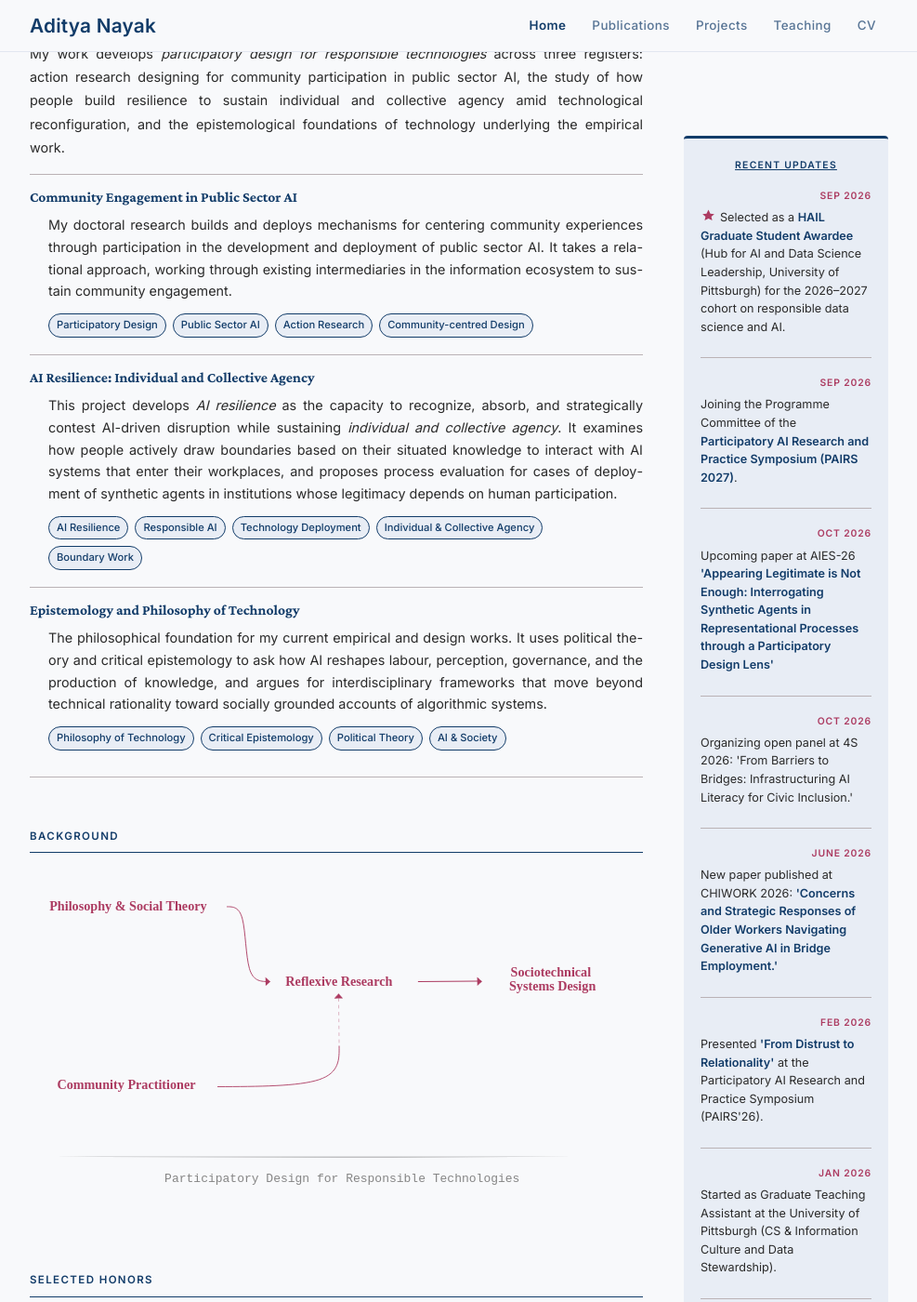
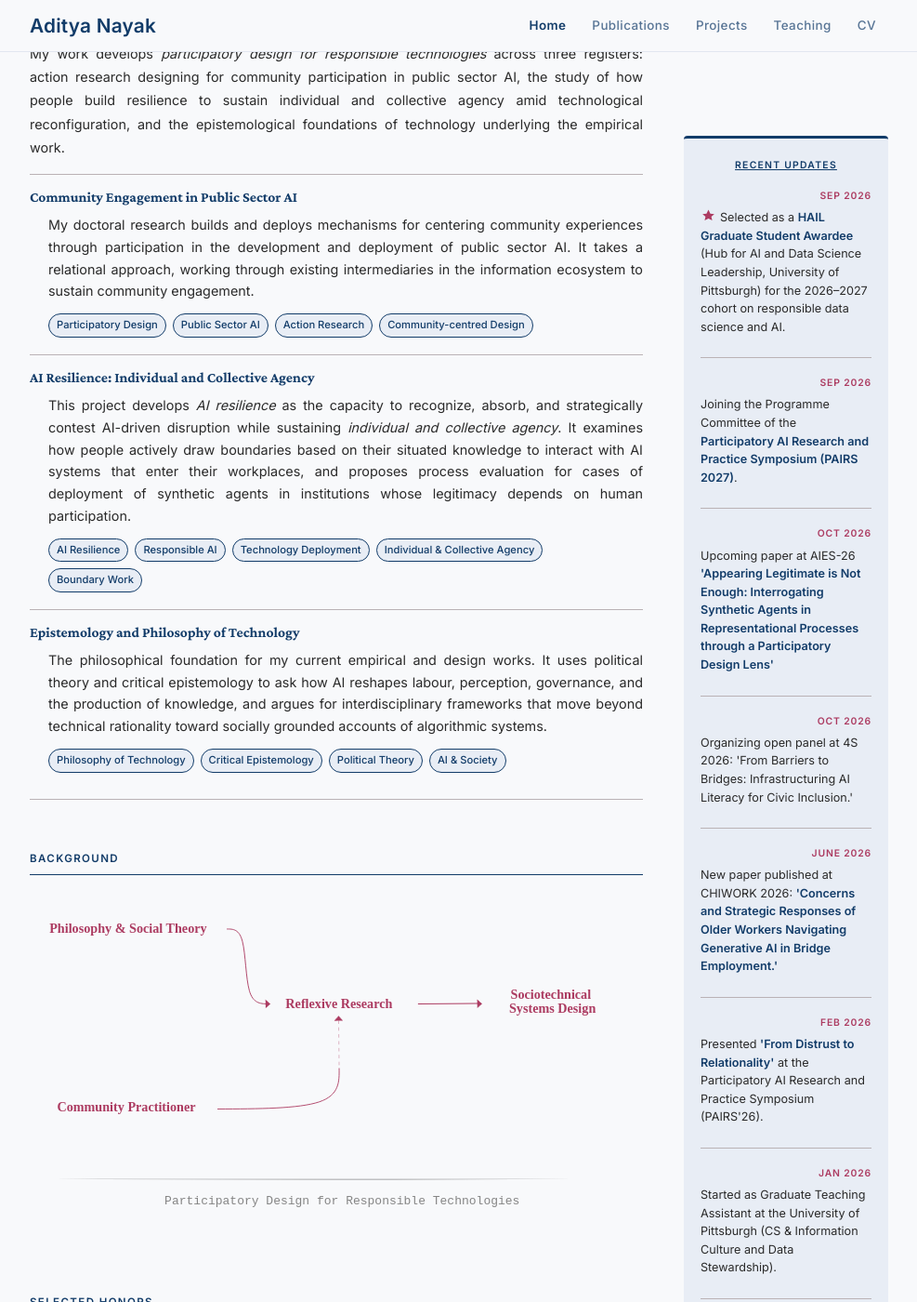
Before and after one commit to adityanayak-info/adityanayak-info.github.io, a Jekyll site: the page built from index.md, in a window 1280 px wide and 1400 px high, scrolled down 669 px. Shown: the whole window at 93% size, without its empty margins (146-1133 px from the left). Built offline with Jekyll 4.4.1, drawn with Linux system fonts in a browser that asks for light colours.

Commit message:
Remove hyphens property from style.css
Removed hyphens property from text styles.

```diff
--- a/assets/css/style.css
+++ b/assets/css/style.css
@@ -1262,7 +1262,6 @@ hr.profile-rule {
   line-height: 1.65;
   margin: 0 0 12px;
   text-align: justify;
-  hyphens: auto;
 }
 
 .home-projects-cta { margin-top: 1.5rem; }
```
